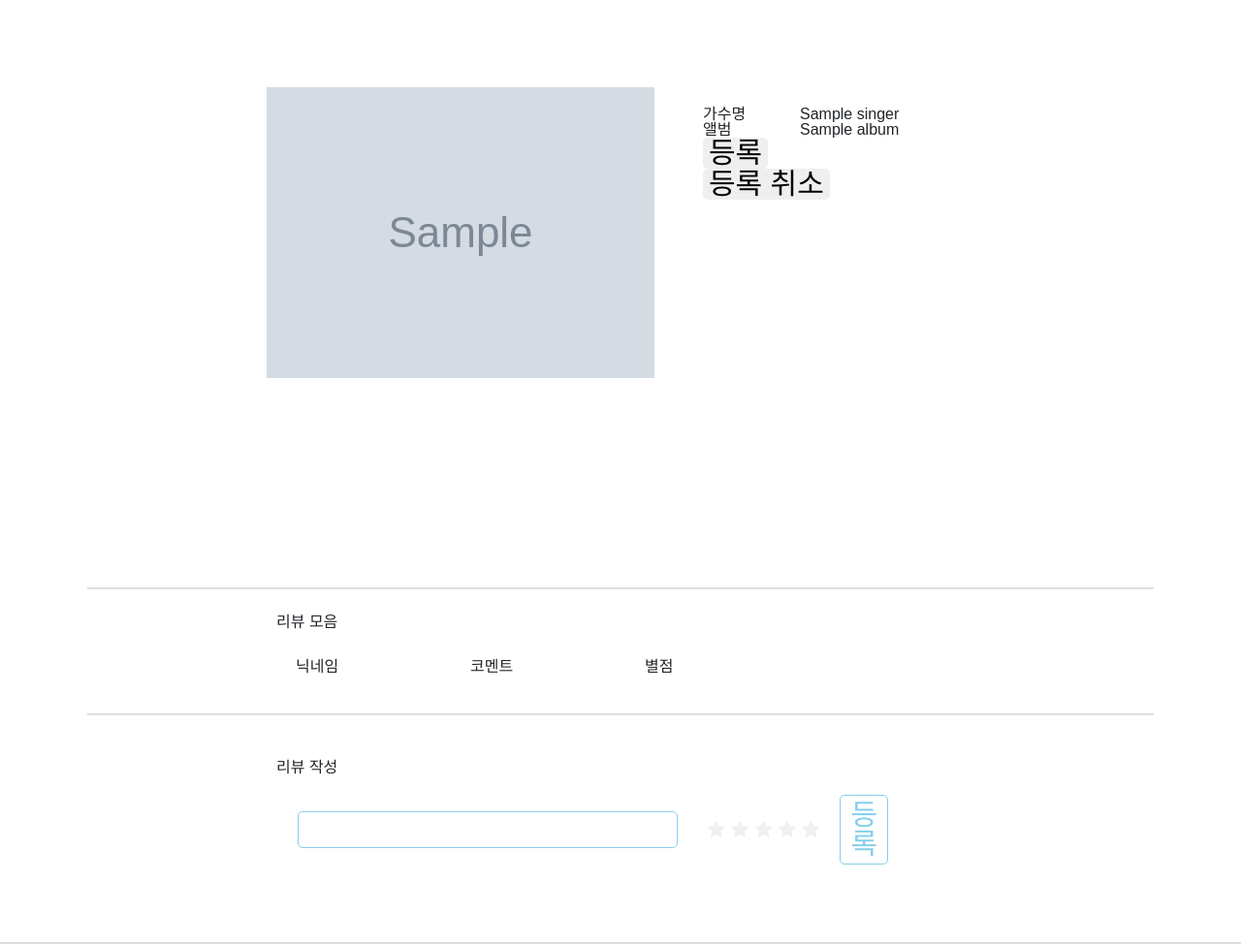
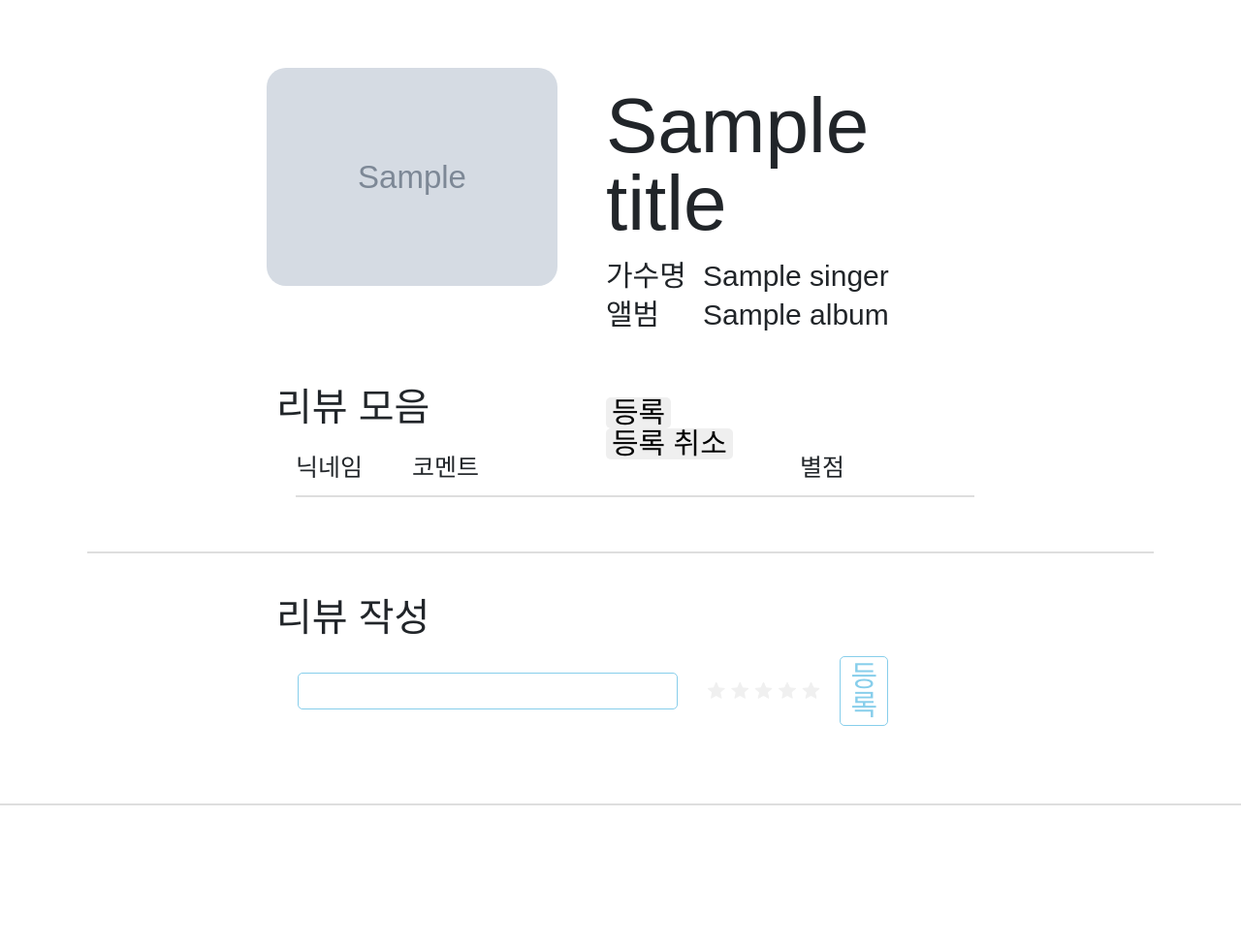
Before and after one commit to proamateur92/mini-project-team9, a Flask app: template main/templates/detail.html in a window 1280 px wide. Shown: the part 164-1138 px from the top of the page at 97% size. After the commit the page ends 995 px from the top, so only its background shows below. Run offline with Flask 2, Linux system fonts and the light colour scheme; the template is opened without the code that fills it: most values are stand-ins (such as "Sample title", 1, 10 or a date in 2020); grey boxes marked "Sample" are stand-in pictures; a database or web service that is not in the repository returns one stand-in record (values such as "Sample title"); data that the repository does not hold is empty; some libraries are stand-ins or nearby versions; some web fonts are replaced.

Commit message:
일단 수정

```diff
--- a/main/detail.py
+++ b/main/detail.py
@@ -72,12 +72,14 @@ def get():
         singer_receive = request.form['singer_give']
 
 
+
         # 아이디 별로 index + 1
         mymusic_index = list(db.mymusic.find({'id':id}))
         count = len(mymusic_index) + 1
 
         doc = {
             'id': id,
+
             'index': count,
             'cover': cover_receive,
             'title': title_receive,
@@ -101,6 +103,7 @@ def remove():
         payload = jwt.decode(token_receive, SECRET_KEY, algorithms=['HS256'])
 
         id = db.user.find_one({"id": payload['id']})['id']
+
         db.mymusic.delete_one({'id': payload['id']})
         # 아이디 별로 index + 1
 
--- a/main/static/css/screen/detail.css
+++ b/main/static/css/screen/detail.css
@@ -28,16 +28,25 @@ a:hover {
 
 .title {
     width: 1500px;
-    margin-bottom: 30px;
+    margin-bottom: 10px;
+}
+.title-size {
+    font-size: 80px;
+    margin-bottom: 20px;
+}
+.review-size {
+    font-size: 40px;
 }
 .main {
 
     width: 1100px;
     margin: 0 auto;
-    padding-top: 40px;
+    padding-top: 20px;
     margin-bottom: 20px;
 }
-
+.time {
+    color: gray;
+}
 .footer {
     width: 70%;
     text-align: left;
@@ -46,15 +55,25 @@ a:hover {
     padding: 30px;
 
 }
+.review-insert {
+    padding: 20px;
 
+}
+.review-footer {
+    color: gray;
+}
 .music-info {
     width: 70%;
-    height: 520px;
+    height: 330px;
     margin: 0 auto;
 
     margin-top: 30px;
     padding: 20px;
     display: flex;
+}
+img {
+    width: 300px;
+    border-radius: 20px;
 }
 
 .song-info {
@@ -73,11 +92,14 @@ a:hover {
     padding: 5px;
 }
 li.list {
+    font-size: 30px;
     display: grid;
+    margin-bottom:10px;
     grid-template-columns: 100px 1fr ;
 }
 
 .txt {
+    font-size: 40px;
     margin-top: 10px;
     margin-left: 20px;
     padding: 10px;
@@ -99,13 +121,15 @@ li.list {
 }
 
 .review-moeum {
+    font-size: 25px;
     margin-left: 30px;
     padding: 20px;
 }
 
 li.review-doc {
     display: grid;
-    grid-template-columns: 180px 180px 180px 180px;
+    grid-template-columns: 120px 400px 130px;
+    margin-bottom: 10px;
 }
 
 .input {
@@ -125,7 +149,9 @@ li.review-doc {
     border-radius: 5px;
     border: 1px solid skyblue;
 }
-
+.position-btn {
+    margin-top : 70px;
+}
 .submit-btn {
     margin-left: 20px;
     width: 50px;
--- a/main/static/js/detail.js
+++ b/main/static/js/detail.js
@@ -19,7 +19,7 @@ function add() {
                 let temp_html = ``
 
                 if ("{{rank}}" == rank) {
-                    temp_html = `<li class="review-doc">
+                    temp_html = ` <li class="review-doc">
                                     <span class="review-text" id="review-id">
                                         ${id}
                                     </span>
@@ -29,7 +29,7 @@ function add() {
                                     <span class="review-text" id="review-star">
                                         ${star_image}
                                     </span>
-                                </li>`
+                                    </li>`
                 } else {
                     temp_html = ``
                 }
--- a/main/templates/detail.html
+++ b/main/templates/detail.html
@@ -18,6 +18,7 @@
             let singer = "{{singer}}"
             let album = "{{album}}"
             let title = "{{title}}"
+
             $.ajax({
                 type: "POST",
                 url: "/detail",
@@ -95,6 +96,7 @@
                  style="margin-right: 30px;">
         </div>
         <div class="song-info" id="song-info">
+            <p class = "title-size">{{title}}</p>
             <li class="list">
                     <span class="attr">
                         가수명
@@ -111,15 +113,15 @@
                         {{ album }}
                     </span>
             </li>
-            <li>
+            <li class="position-btn">
                 {% if done == 0 %}
-                    <button type="button" onclick="remove( {{ id }} )">등록 취소</button>
+                    <button type="button" onclick="remove()">등록 취소</button>
                 {% else %}
                     <button type="button" onclick="get()" >등록 </button>
                 {% endif %}
             </li>
             <li>
-                <button type="button" onclick="remove({{ rank }})">등록 취소</button>
+                <button type="button" onclick="remove()">등록 취소</button>
             </li>
             <!--
             <li>
@@ -128,7 +130,7 @@
             -->
         </div>
     </div>
-    <hr>
+
     <div class="review">
         <h2 class="txt">리뷰 모음</h2>
         <div class="review-moeum" id="review-box">
@@ -143,11 +145,12 @@
                     별점
                 </span>
             </li>
+            <hr>
         </div>
     </div>
     <hr>
     <div class="footer" id="footer">
-        <h3>리뷰 작성</h3>
+        <p class="review-size">리뷰 작성</p>
         <div class="input">
             <input class="text" id="comment">
             <form name="form" id="myform" method="post" action="./save" style="margin-left: 20px;">
```
Lines whose indentation alone changed are shown as unchanged.
